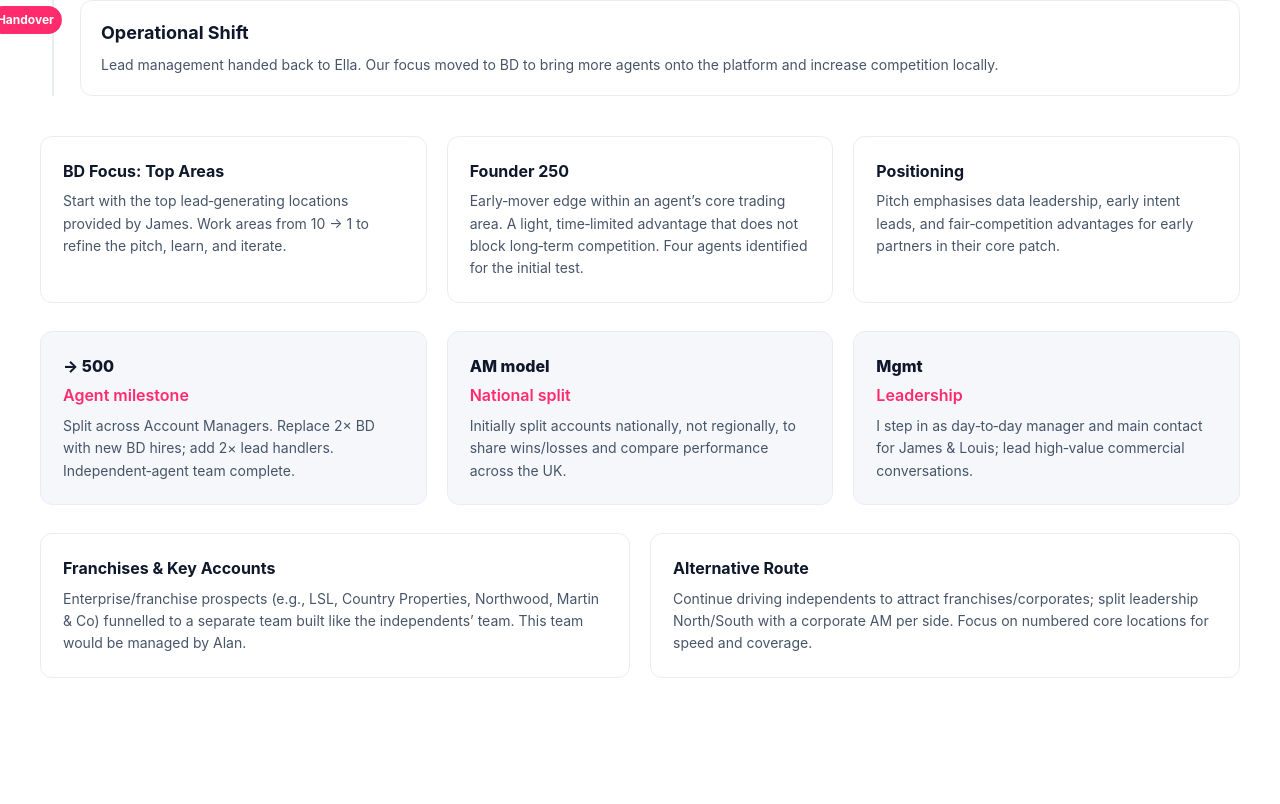
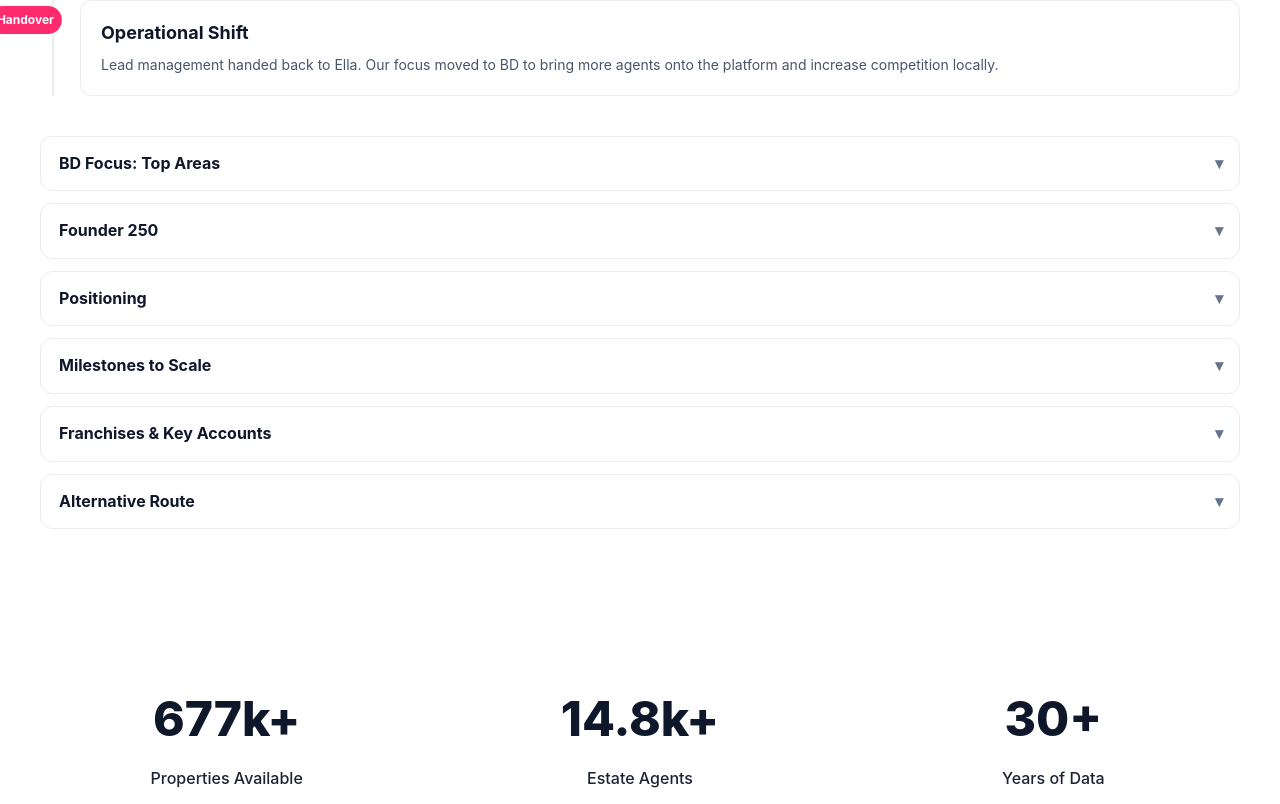
Before and after one commit to KingLiam21/home-co-uk-pitch, a plain HTML site: page index.html in a window 1280 px wide. Shown: the part 956-1760 px from the top of the page. Drawn offline with Linux system fonts and the light colour scheme.

Commit message:
Add Plan link and collapsible accordions for Commercial Plan section (single-open accordion)

```diff
--- a/index.html
+++ b/index.html
@@ -13,6 +13,7 @@
       <div class="logo-text">Home.co.uk</div>
       <nav class="nav-links">
         <a href="#features">Features</a>
+        <a href="#plan">Plan</a>
       </nav>
     </div>
   </header>
@@ -64,48 +65,47 @@
           </div>
         </div>
 
-        <div class="card-grid three">
-          <div class="narrative-card">
-            <h4>BD Focus: Top Areas</h4>
+        <div class="accordion">
+          <details>
+            <summary>BD Focus: Top Areas</summary>
+            <div class="acc-body">
               <p>Start with the top lead‑generating locations provided by James. Work areas from 10 → 1 to refine the pitch, learn, and iterate.</p>
             </div>
-          <div class="narrative-card">
-            <h4>Founder 250</h4>
+          </details>
+          <details>
+            <summary>Founder 250</summary>
+            <div class="acc-body">
               <p>Early‑mover edge within an agent’s core trading area. A light, time‑limited advantage that does not block long‑term competition. Four agents identified for the initial test.</p>
             </div>
-          <div class="narrative-card">
-            <h4>Positioning</h4>
+          </details>
+          <details>
+            <summary>Positioning</summary>
+            <div class="acc-body">
               <p>Pitch emphasises data leadership, early intent leads, and fair‑competition advantages for early partners in their core patch.</p>
             </div>
+          </details>
+          <details>
+            <summary>Milestones to Scale</summary>
+            <div class="acc-body">
+              <ul>
+                <li>→ 500 agents: split across Account Managers; replace 2× BD with new BD; add 2× lead handlers.</li>
+                <li>AM model: initially split accounts nationally to share wins/losses and benchmark performance.</li>
+                <li>Leadership: I step in as day‑to‑day manager and main contact for James & Louis; lead high‑value commercial meetings.</li>
+              </ul>
             </div>
-
-        <div class="milestone-grid">
-          <div class="milestone">
-            <div class="m-number">→ 500</div>
-            <div class="m-label">Agent milestone</div>
-            <p>Split across Account Managers. Replace 2× BD with new BD hires; add 2× lead handlers. Independent‑agent team complete.</p>
+          </details>
+          <details>
+            <summary>Franchises & Key Accounts</summary>
+            <div class="acc-body">
+              <p>Enterprise/franchise prospects (e.g., LSL, Country Properties, Northwood, Martin & Co) funnelled to a separate key accounts team built like the independents team; managed by Alan.</p>
             </div>
-          <div class="milestone">
-            <div class="m-number">AM model</div>
-            <div class="m-label">National split</div>
-            <p>Initially split accounts nationally, not regionally, to share wins/losses and compare performance across the UK.</p>
+          </details>
+          <details>
+            <summary>Alternative Route</summary>
+            <div class="acc-body">
+              <p>Continue driving independents to attract franchises/corporates; split North/South with a corporate AM per side; focus on numbered core locations for speed and coverage.</p>
             </div>
-          <div class="milestone">
-            <div class="m-number">Mgmt</div>
-            <div class="m-label">Leadership</div>
-            <p>I step in as day‑to‑day manager and main contact for James & Louis; lead high‑value commercial conversations.</p>
-          </div>
-        </div>
-
-        <div class="card-grid two">
-          <div class="narrative-card">
-            <h4>Franchises & Key Accounts</h4>
-            <p>Enterprise/franchise prospects (e.g., LSL, Country Properties, Northwood, Martin & Co) funnelled to a separate team built like the independents’ team. This team would be managed by Alan.</p>
-          </div>
-          <div class="narrative-card">
-            <h4>Alternative Route</h4>
-            <p>Continue driving independents to attract franchises/corporates; split leadership North/South with a corporate AM per side. Focus on numbered core locations for speed and coverage.</p>
-          </div>
+          </details>
         </div>
       </div>
     </section>
--- a/script.js
+++ b/script.js
@@ -72,4 +72,14 @@ document.addEventListener('DOMContentLoaded', () => {
   // Add tilt effect to all cards
   const cards = document.querySelectorAll('.problem-card, .feature-card, .metric-card, .team-card');
   cards.forEach(card => addTiltEffect(card));
+
+  // Accordion: allow one open at a time
+  const accordions = document.querySelectorAll('.accordion details');
+  accordions.forEach(d => {
+    d.addEventListener('toggle', () => {
+      if (d.open) {
+        accordions.forEach(other => { if (other !== d) other.open = false; });
+      }
+    });
+  });
 });
--- a/styles-redesigned.css
+++ b/styles-redesigned.css
@@ -370,6 +370,16 @@ main {
 .milestone .m-label { font-weight: 600; color: var(--primary); margin-bottom: 6px; }
 .milestone p { font-size: 14px; color: var(--text-muted); }
 
+/* Accordion (collapsible) */
+.accordion { margin-top: 24px; }
+.accordion details { border: 1px solid var(--border); border-radius: 12px; background: var(--white); margin-bottom: 12px; overflow: hidden; }
+.accordion summary { cursor: pointer; list-style: none; padding: 14px 18px; font-weight: 700; color: var(--text-dark); position: relative; }
+.accordion summary::-webkit-details-marker { display: none; }
+.accordion summary:after { content: '▾'; position: absolute; right: 16px; top: 14px; color: var(--text-light); transition: transform 0.2s; }
+.accordion details[open] summary:after { transform: rotate(180deg); }
+.accordion .acc-body { padding: 0 18px 16px; color: var(--text-muted); }
+.accordion .acc-body ul { padding-left: 18px; margin: 10px 0 0; }
+
 .metric-card {
   background: var(--white);
   padding: 40px 24px;
```
Lines whose indentation alone changed are shown as unchanged.
